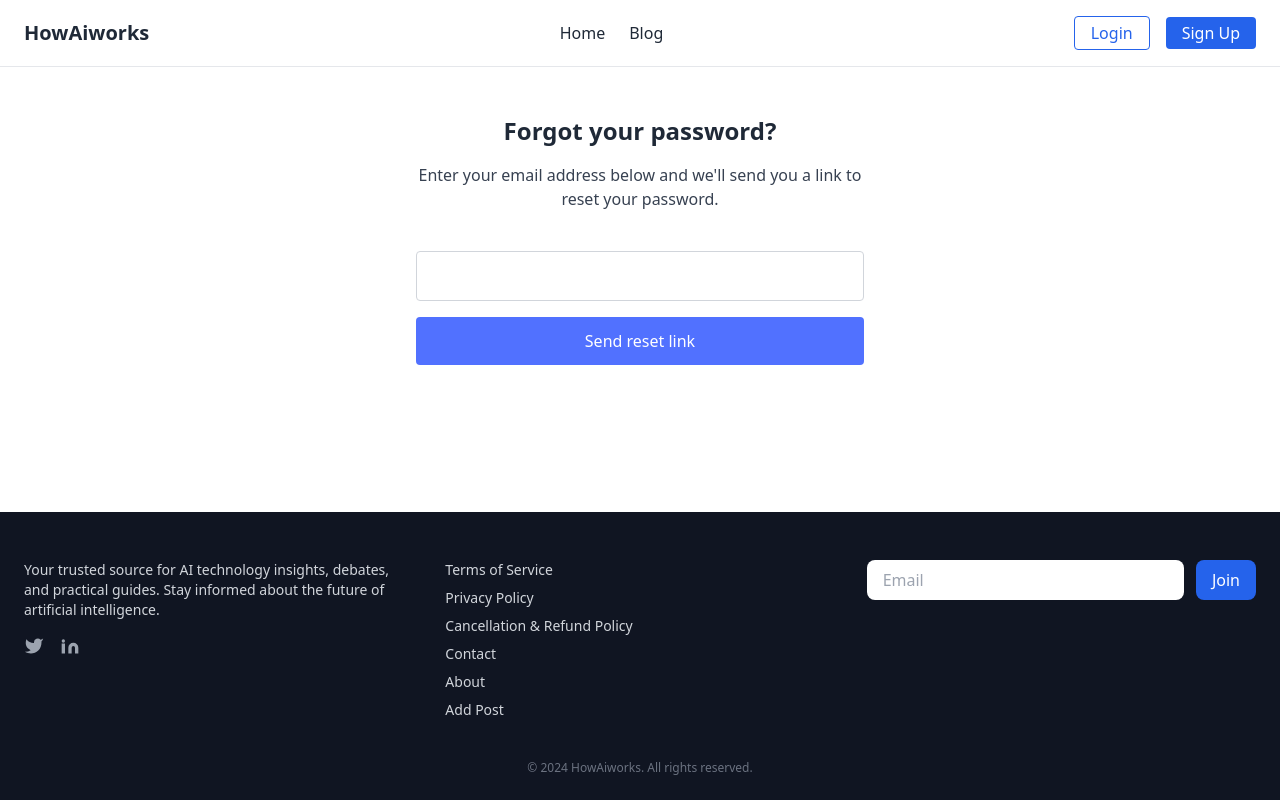
After one commit to rammedisetti/ai-blog, a Django app: page /accounts/password-reset/ in a window 1280 px wide. The commit adds this page. Run offline with Django 5.2, Linux system fonts and the light colour scheme; some libraries are stand-ins or nearby versions.

Commit message:
Add password reset functionality

```diff
--- a/accounts/templates/accounts/auth_split.html
+++ b/accounts/templates/accounts/auth_split.html
@@ -76,7 +76,7 @@
                 <div class="text-red-500 text-sm">{{ error }}</div>
                 {% endfor %}
                 <button type="submit" class="w-full py-3 text-white font-semibold rounded bg-gradient-to-r from-[#5171FF] to-[#A366FF] hover:shadow-md">Log In</button>
-                <p class="text-center text-sm mt-6">Don't have an account? <a href="#" id="switchToLogin" class="text-[#347CFF] underline">Sign up</a></p>
+                <p class="text-center text-sm mt-6">Don't have an account? <a href="#" id="switchToLogin" class="text-[#347CFF] underline">Sign up</a> | <a href="{% url 'accounts:password_reset' %}" class="text-[#347CFF] underline">Forgot password?</a></p>
             </form>
         </div>
     </div>
--- /dev/null
+++ b/accounts/templates/accounts/password_reset_email.txt
@@ -0,0 +1,4 @@
+You're receiving this email because you requested a password reset for your HowAiworks account.
+Please go to the following page and set a new password:
+{{ protocol }}://{{ domain }}{% url 'accounts:password_reset_confirm' uidb64=uid token=token %}
+If you didn't request this, please ignore this email.
--- /dev/null
+++ b/accounts/templates/accounts/password_reset_form.html
@@ -0,0 +1,17 @@
+{% extends "blog/base.html" %}
+{% load widget_tweaks %}
+{% block title %}Reset Password - HowAiworks{% endblock %}
+{% block content %}
+<div class="max-w-md mx-auto py-12">
+    <h1 class="text-2xl font-semibold mb-4 text-center">Forgot your password?</h1>
+    <p class="text-center text-gray-700 mb-6">Enter your email address below and we'll send you a link to reset your password.</p>
+    <form method="post" class="space-y-4">
+        {% csrf_token %}
+        {{ form.email|add_class:'w-full px-4 py-3 border border-gray-300 rounded' }}
+        {% for error in form.email.errors %}
+        <p class="text-red-500 text-sm">{{ error }}</p>
+        {% endfor %}
+        <button type="submit" class="w-full py-3 bg-[#5171FF] text-white rounded">Send reset link</button>
+    </form>
+</div>
+{% endblock %}
--- a/accounts/urls.py
+++ b/accounts/urls.py
@@ -1,4 +1,11 @@
 from django.urls import path
+
+from .views import (
+    ForgotPasswordView,
+    ForgotPasswordDoneView,
+    ForgotPasswordConfirmView,
+    ForgotPasswordCompleteView,
+)
 
 from . import views
 
@@ -12,4 +19,20 @@ urlpatterns = [
     path("reader_dashboard/", views.reader_dashboard, name="reader_dashboard"),
     path("author_dashboard/", views.author_dashboard, name="author_dashboard"),
     path("author_management/", views.author_management, name="author_management"),
+    path("password-reset/", ForgotPasswordView.as_view(), name="password_reset"),
+    path(
+        "password-reset/done/",
+        ForgotPasswordDoneView.as_view(),
+        name="password_reset_done",
+    ),
+    path(
+        "reset/<uidb64>/<token>/",
+        ForgotPasswordConfirmView.as_view(),
+        name="password_reset_confirm",
+    ),
+    path(
+        "reset/done/",
+        ForgotPasswordCompleteView.as_view(),
+        name="password_reset_complete",
+    ),
 ]
--- a/accounts/views.py
+++ b/accounts/views.py
@@ -2,8 +2,14 @@
 
 from django.contrib.auth import login, logout
 from django.contrib.auth.decorators import login_required, user_passes_test
+from django.contrib.auth.views import (
+    PasswordResetView,
+    PasswordResetDoneView,
+    PasswordResetConfirmView,
+    PasswordResetCompleteView,
+)
 from django.shortcuts import redirect, render
-from django.urls import reverse
+from django.urls import reverse, reverse_lazy
 from django.views.decorators.http import require_http_methods
 
 from .forms import LoginForm, SignupForm
@@ -101,3 +107,30 @@ def author_dashboard(request):
 def author_management(request):
     """Management panel reserved for superusers."""
     return render(request, "accounts/author_management.html")
+
+
+class ForgotPasswordView(PasswordResetView):
+    """Start password reset by sending an email to the user."""
+
+    template_name = "accounts/password_reset_form.html"
+    email_template_name = "accounts/password_reset_email.txt"
+    success_url = reverse_lazy("accounts:password_reset_done")
+
+
+class ForgotPasswordDoneView(PasswordResetDoneView):
+    """Display a message after the reset email is sent."""
+
+    template_name = "accounts/password_reset_done.html"
+
+
+class ForgotPasswordConfirmView(PasswordResetConfirmView):
+    """Allow the user to set a new password via the emailed link."""
+
+    template_name = "accounts/password_reset_confirm.html"
+    success_url = reverse_lazy("accounts:password_reset_complete")
+
+
+class ForgotPasswordCompleteView(PasswordResetCompleteView):
+    """Confirmation page shown after the password has been reset."""
+
+    template_name = "accounts/password_reset_complete.html"
```
Also changed, not shown: accounts/templates/accounts/password_reset_complete.html (added, +8 -0 lines), accounts/templates/accounts/password_reset_confirm.html (added, +19 -0 lines), accounts/templates/accounts/password_reset_done.html (added, +8 -0 lines).
